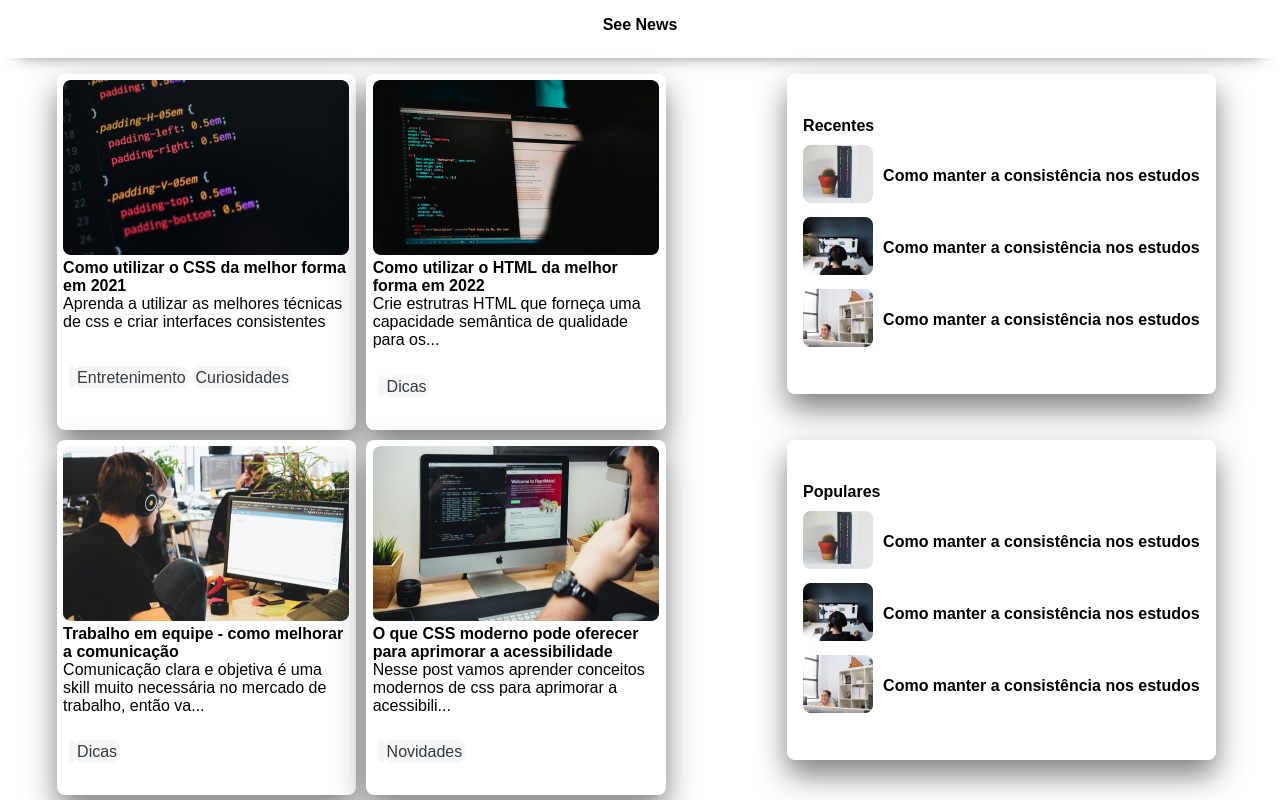
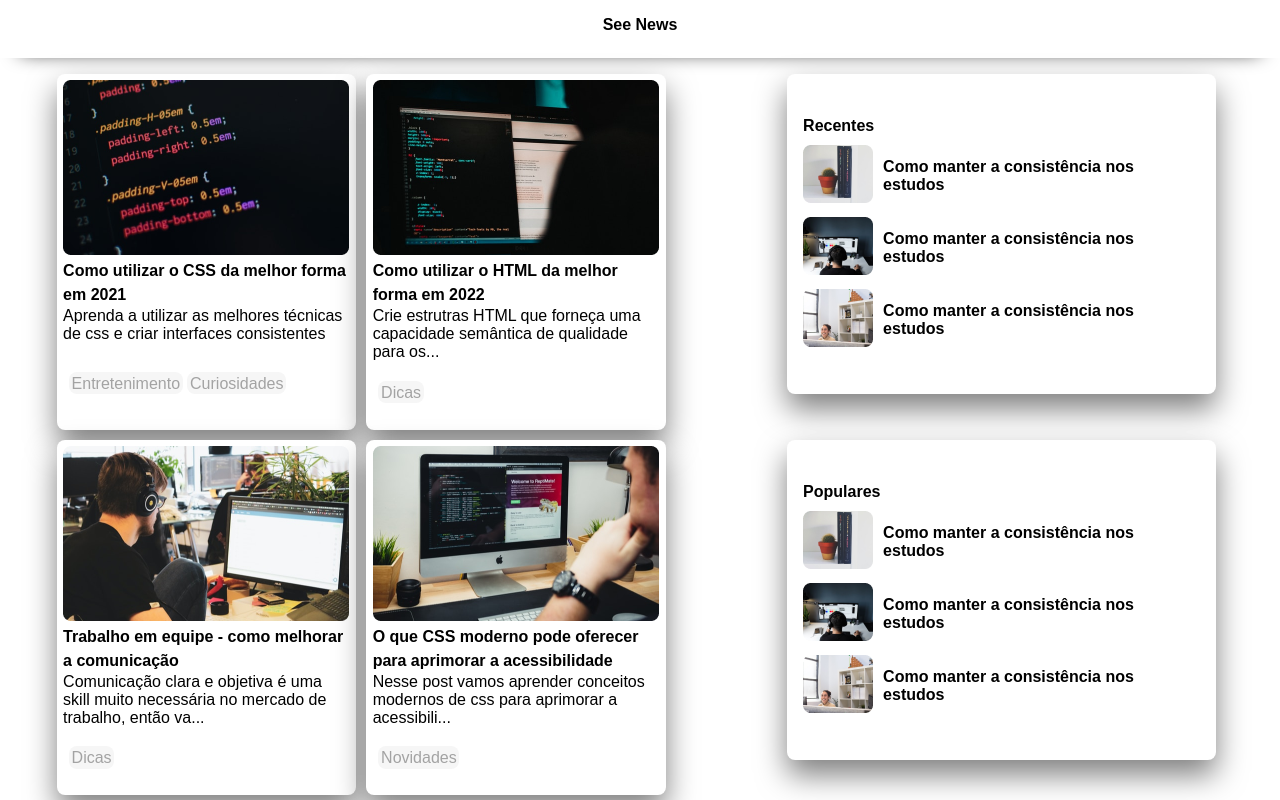
Before and after one commit to EugenioGuimaraes/S2-24, a plain HTML site: page index.html in a window 1280 px wide. Shown: the top 800 px of the page. Drawn offline with Linux system fonts and the light colour scheme.

Commit message:
ajustes card

```diff
--- a/style.css
+++ b/style.css
@@ -66,6 +66,8 @@ main{
 
 .card h2{
     font-weight: 600;
+    text-decoration: underline transparent;
+    line-height: 24px;
 }
 
 .card .categoria{
@@ -80,12 +82,17 @@ main{
 .card .categoria a{
     padding: 1%;
     border-radius: 8px;
-    color: #343A40;
+    color: #A3A3A3;;
     background: #F6F6F6;
 }
 
 .card:hover{
     box-shadow: 0px 15px 30px 0px rgba(56, 56, 56, 0.5);
+}
+
+.card h2:hover{
+    text-decoration: underline;
+    line-height: 24px;
 }
 
 .recentes, .populares{
@@ -104,6 +111,12 @@ main{
     display: flex;
     align-items: center;
     gap: 10px;
+}
+
+.mini-card  .titulo-mini-card{
+    margin-right: 0;
+    max-width: 70%;
+    /* background-color: aqua; */
 }
 
 footer{
```
Also changed, not shown: index.html (+4 -4 lines).
